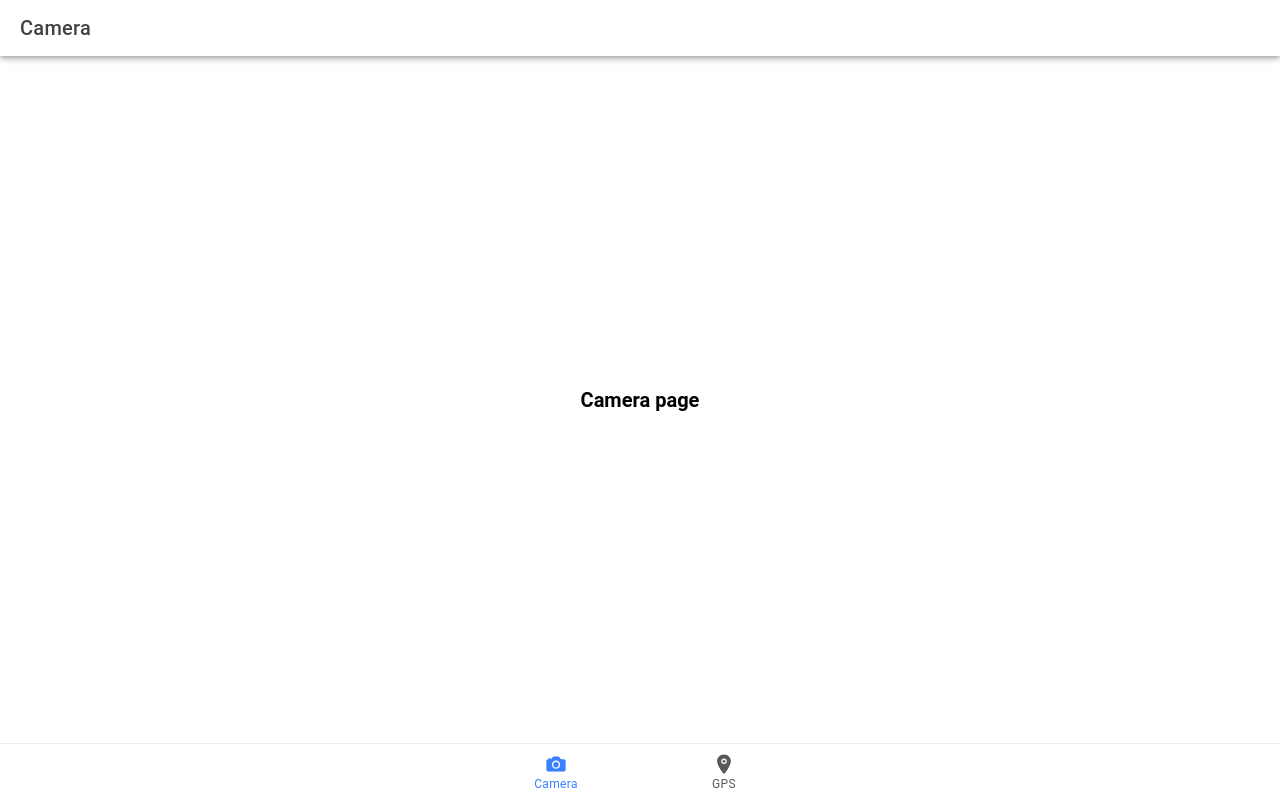
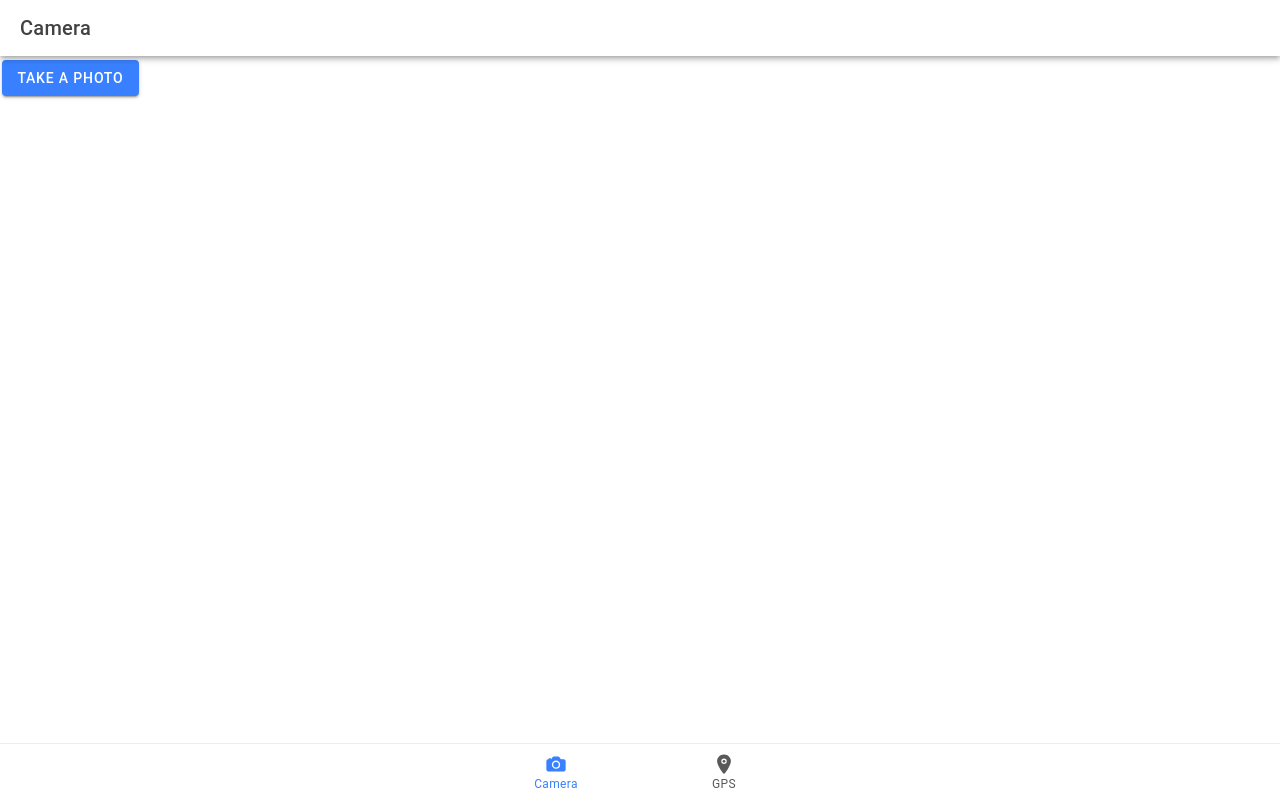
Before and after one commit to AlexRTC1997/EP_LAB02, a React (Vite) app: page /camera in a window 1280 px wide. Built offline with nearby package versions, Linux system fonts and the light colour scheme.

Commit message:
feature: Camera functionality

```diff
--- a/src/pages/CameraPage.tsx
+++ b/src/pages/CameraPage.tsx
@@ -1,8 +1,28 @@
-import { IonContent, IonHeader, IonPage, IonTitle, IonToolbar } from '@ionic/react';
-import ExploreContainer from '../components/ExploreContainer';
-import './CameraPage.css';
+import {
+  IonButton,
+  IonContent,
+  IonHeader,
+  IonPage,
+  IonTitle,
+  IonToolbar,
+} from "@ionic/react";
+import "./CameraPage.css";
 
-const Camera: React.FC = () => {
+import { useState } from "react";
+import { Camera, CameraResultType } from "@capacitor/camera";
+
+const CameraPage: React.FC = () => {
+  const [photo, setPhoto] = useState<string | undefined>();
+
+  const takePhoto = async () => {
+    const photoData = await Camera.getPhoto({
+      quality: 90,
+      resultType: CameraResultType.DataUrl,
+    });
+
+    setPhoto(photoData.dataUrl);
+  };
+
   return (
     <IonPage>
       <IonHeader>
@@ -10,16 +30,13 @@ const Camera: React.FC = () => {
           <IonTitle>Camera</IonTitle>
         </IonToolbar>
       </IonHeader>
+
       <IonContent fullscreen>
-        <IonHeader collapse="condense">
-          <IonToolbar>
-            <IonTitle size="large">Camera</IonTitle>
-          </IonToolbar>
-        </IonHeader>
-        <ExploreContainer name="Camera page" />
+        <IonButton onClick={takePhoto}>Take a Photo</IonButton>
+        {photo && <img src={photo} alt="Captured" style={{ width: "100%" }} />}
       </IonContent>
     </IonPage>
   );
 };
 
-export default Camera;
+export default CameraPage;
```
